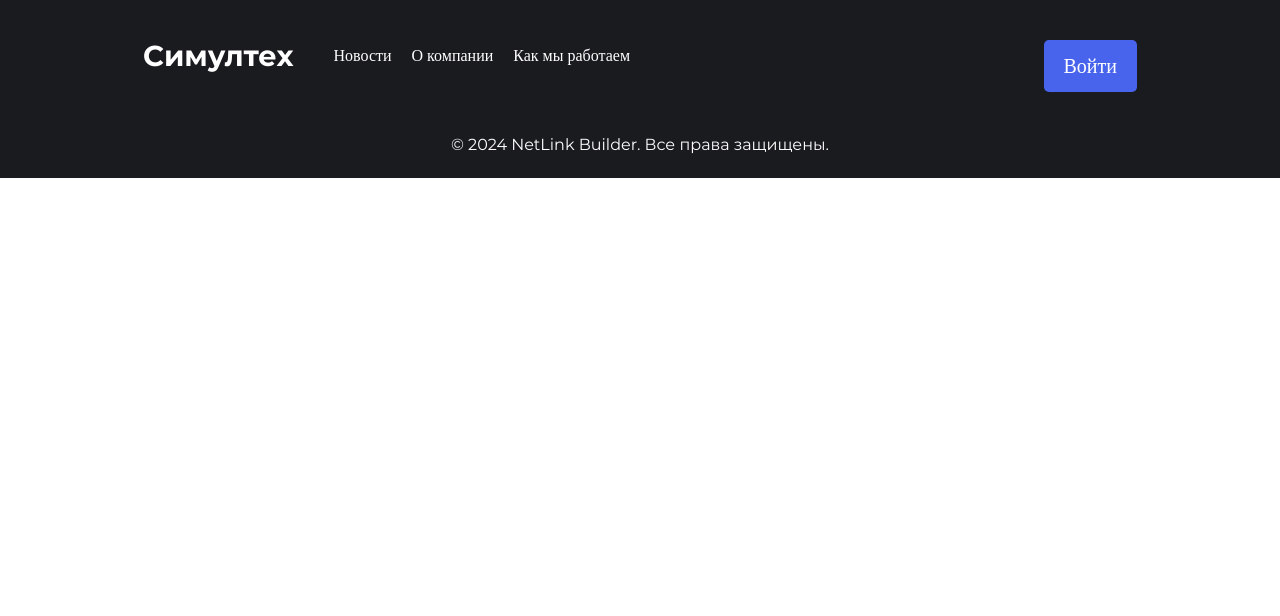
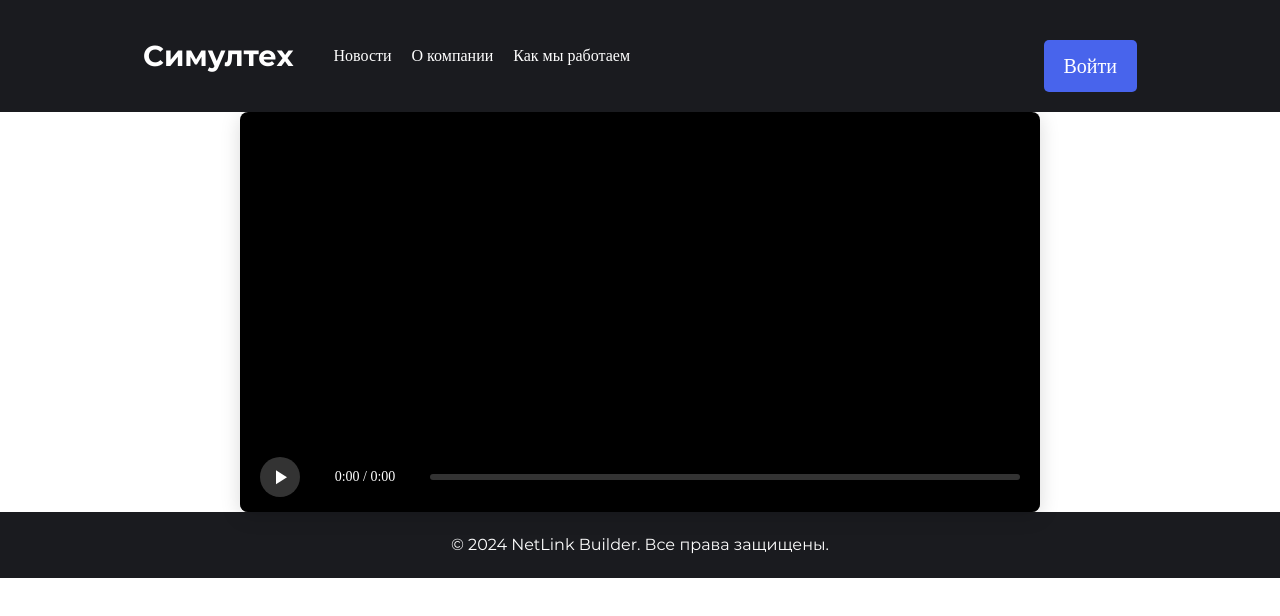
Before and after one commit to simulteh/frontend, a React (Create React App) app: page /video-player in a window 1280 px wide. Shown: the top 616 px of the page. Built offline with nearby package versions, Linux system fonts and the light colour scheme.

Commit message:
видео плейер

```diff
--- a/src/App.js
+++ b/src/App.js
@@ -12,7 +12,7 @@ import LabWorksPage from './pages/LabWorksPage';
 import { Weather } from './components/Weather';
 import './style/fonts.css';
 import './style/global.css';
-
+import  { VideoPlayer } from './components/VideoPlayer';
 // Данные для новостей и карточек "О компании"
 import { newsData, aboutCardsData } from './constants/data';
 
@@ -73,6 +73,8 @@ function App() {
         {/* Страница профиля преподавателя */}
         <Route path="/teacher-profile" element={<TeacherProfilePage />} />
 
+        <Route path="/video-player" element={<VideoPlayer />} />
+
         {/* Страница с лабораторными работами */}
         <Route path="/lab-works" element={<LabWorksPage />} />
       </Routes>
--- /dev/null
+++ b/src/components/VideoPlayer.jsx
@@ -0,0 +1,130 @@
+import React, { useRef, useState, useEffect } from 'react';
+import '../style/VideoPlayer.css';
+
+export const VideoPlayer = ({ videoUrl, videoId }) => {
+  const videoRef = useRef(null);
+  const [isPlaying, setIsPlaying] = useState(false);
+  const [progress, setProgress] = useState(0);
+  const [currentTime, setCurrentTime] = useState(0);
+  const [duration, setDuration] = useState(0);
+  const [isReady, setIsReady] = useState(false);
+
+  // Загрузка сохраненного прогресса
+  useEffect(() => {
+    const savedTime = localStorage.getItem(`videoProgress_${videoId}`);
+    if (savedTime && videoRef.current) {
+      videoRef.current.currentTime = parseFloat(savedTime);
+    }
+  }, [videoId]);
+
+  // Обработчик готовности видео
+  const handleLoadedMetadata = () => {
+    setDuration(videoRef.current.duration);
+    setIsReady(true);
+
+    // Восстановление прогресса после загрузки метаданных
+    const savedTime = localStorage.getItem(`videoProgress_${videoId}`);
+    if (savedTime) {
+      videoRef.current.currentTime = parseFloat(savedTime);
+      setCurrentTime(parseFloat(savedTime));
+      setProgress((parseFloat(savedTime) / videoRef.current.duration) * 100);
+    }
+  };
+
+  // Переключение воспроизведения
+  const togglePlayPause = () => {
+    if (videoRef.current.paused) {
+      videoRef.current.play();
+      setIsPlaying(true);
+    } else {
+      videoRef.current.pause();
+      setIsPlaying(false);
+    }
+  };
+
+  // Обновление прогресса
+  const handleTimeUpdate = () => {
+    const currentTime = videoRef.current.currentTime;
+    const duration = videoRef.current.duration;
+
+    setCurrentTime(currentTime);
+    setProgress((currentTime / duration) * 100);
+
+    // Сохранение прогресса
+    localStorage.setItem(`videoProgress_${videoId}`, currentTime.toString());
+  };
+
+  // Обработчик завершения видео
+  const handleVideoEnd = () => {
+    setIsPlaying(false);
+    // Можно добавить дополнительные действия при завершении
+  };
+
+  // Форматирование времени (секунды в MM:SS)
+  const formatTime = (time) => {
+    const minutes = Math.floor(time / 60);
+    const seconds = Math.floor(time % 60);
+    return `${minutes}:${seconds < 10 ? '0' : ''}${seconds}`;
+  };
+
+  // Перемотка по клику на прогресс-бар
+  const handleProgressBarClick = (e) => {
+    if (!videoRef.current) return;
+
+    const progressBar = e.currentTarget;
+    const clickPosition = e.clientX - progressBar.getBoundingClientRect().left;
+    const progressBarWidth = progressBar.clientWidth;
+    const seekPercentage = clickPosition / progressBarWidth;
+    const seekTime = seekPercentage * videoRef.current.duration;
+
+    videoRef.current.currentTime = seekTime;
+  };
+
+  return (
+    <div className="video-player">
+      <video
+        ref={videoRef}
+        src={videoUrl}
+        onClick={togglePlayPause}
+        onTimeUpdate={handleTimeUpdate}
+        onLoadedMetadata={handleLoadedMetadata}
+        onEnded={handleVideoEnd}
+        preload="metadata"
+      />
+
+      <div className="video-controls">
+        <button
+          className={`play-button ${isPlaying ? 'playing' : ''}`}
+          onClick={togglePlayPause}
+          aria-label={isPlaying ? 'Pause' : 'Play'}
+        >
+          {isPlaying ? (
+            <svg viewBox="0 0 24 24">
+              <path fill="currentColor" d="M14,19H18V5H14M6,19H10V5H6V19Z" />
+            </svg>
+          ) : (
+            <svg viewBox="0 0 24 24">
+              <path fill="currentColor" d="M8,5.14V19.14L19,12.14L8,5.14Z" />
+            </svg>
+          )}
+        </button>
+
+        <div className="time-display">
+          <span>{formatTime(currentTime)}</span>
+          <span> / </span>
+          <span>{formatTime(duration)}</span>
+        </div>
+
+        <div
+          className="progress-bar"
+          onClick={handleProgressBarClick}
+        >
+          <div
+            className="progress"
+            style={{ width: `${progress}%` }}
+          ></div>
+        </div>
+      </div>
+    </div>
+  );
+};
--- /dev/null
+++ b/src/style/VideoPlayer.css
@@ -0,0 +1,119 @@
+.video-player {
+  position: relative;
+  max-width: 800px;
+  margin: 0 auto;
+  border-radius: 8px;
+  overflow: hidden;
+  box-shadow: 0 4px 20px rgba(0, 0, 0, 0.15);
+  background: #000;
+}
+
+.video-player video {
+  width: 100%;
+  display: block;
+  cursor: pointer;
+}
+
+.video-controls {
+  position: absolute;
+  bottom: 0;
+  left: 0;
+  right: 0;
+  background: linear-gradient(to top, rgba(0,0,0,0.7), transparent);
+  padding: 15px 20px;
+  display: flex;
+  align-items: center;
+  gap: 15px;
+  transition: opacity 0.3s ease;
+}
+
+.video-player:hover .video-controls {
+  opacity: 1;
+}
+
+.play-button {
+  width: 40px;
+  height: 40px;
+  border-radius: 50%;
+  background: rgba(255, 255, 255, 0.2);
+  border: none;
+  display: flex;
+  align-items: center;
+  justify-content: center;
+  cursor: pointer;
+  transition: all 0.2s ease;
+  color: white;
+}
+
+.play-button:hover {
+  background: rgba(255, 255, 255, 0.3);
+  transform: scale(1.05);
+}
+
+.play-button svg {
+  width: 24px;
+  height: 24px;
+}
+
+.time-display {
+  color: white;
+  font-family: 'Segoe UI', sans-serif;
+  font-size: 14px;
+  min-width: 100px;
+  text-align: center;
+}
+
+.progress-bar {
+  flex-grow: 1;
+  height: 6px;
+  background: rgba(255, 255, 255, 0.2);
+  border-radius: 3px;
+  cursor: pointer;
+  position: relative;
+  overflow: hidden;
+}
+
+.progress {
+  position: absolute;
+  top: 0;
+  left: 0;
+  height: 100%;
+  background: #ff5500;
+  transition: width 0.1s linear;
+}
+
+.progress-bar:hover .progress {
+  background: #ff6a00;
+}
+
+.progress-bar::after {
+  content: '';
+  position: absolute;
+  top: 0;
+  left: 0;
+  right: 0;
+  bottom: 0;
+  background: rgba(255, 255, 255, 0.1);
+  opacity: 0;
+  transition: opacity 0.2s;
+}
+
+.progress-bar:hover::after {
+  opacity: 1;
+}
+
+@media (max-width: 600px) {
+  .video-controls {
+    padding: 10px;
+  }
+
+  .play-button {
+    width: 36px;
+    height: 36px;
+  }
+
+  .time-display {
+    min-width: 80px;
+    font-size: 12px;
+  }
+}
```
